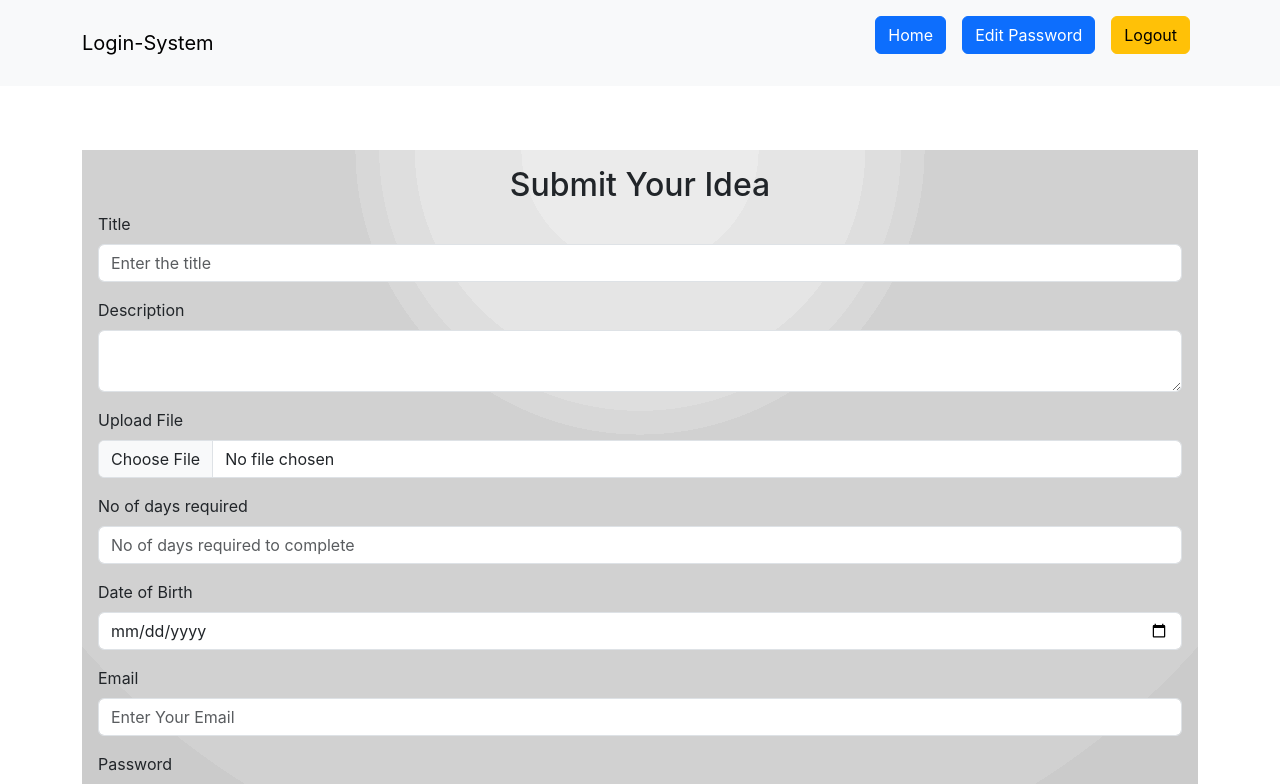
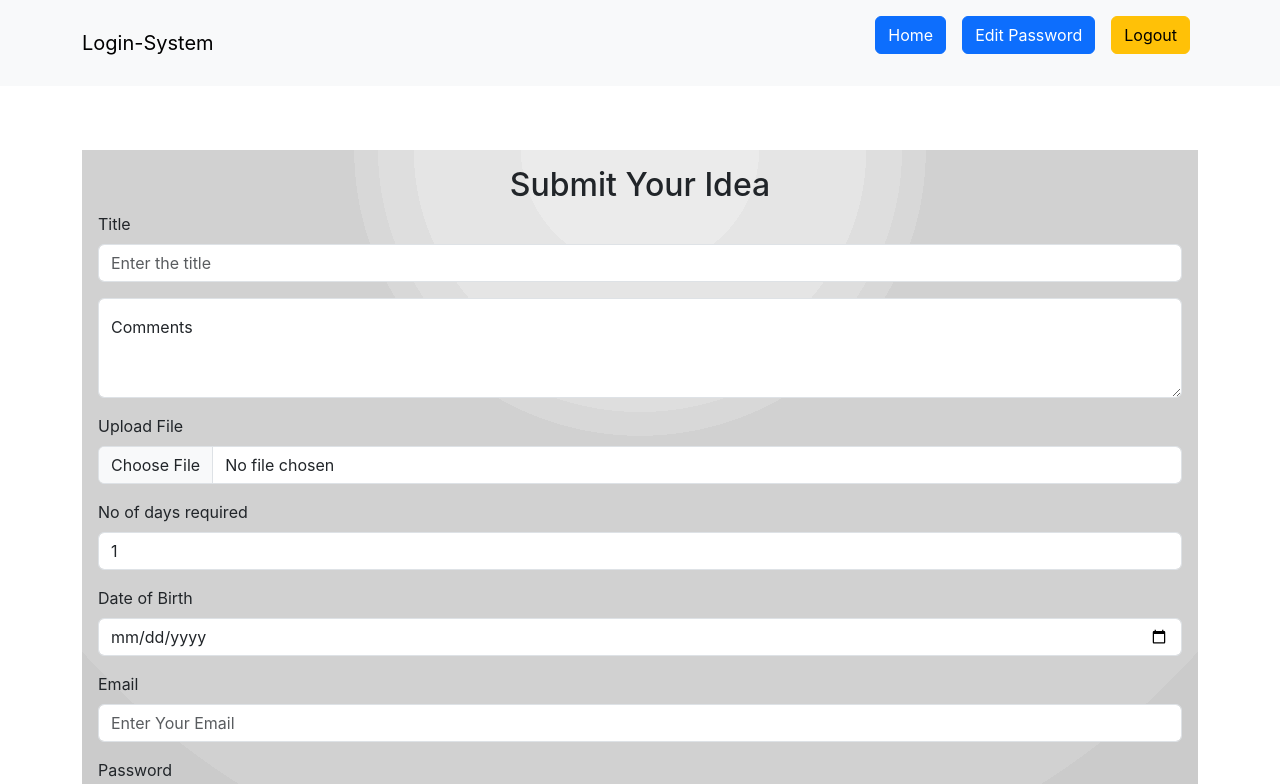
Before and after one commit to PrajwalVK7/secure-login-system-2, a React (Create React App) app: page /event in a window 1280 px wide. Shown: the top 784 px of the page. Built offline with nearby package versions, Linux system fonts and the light colour scheme; sample sign-in values are in the browser's storage.

Commit message:
input validation

```diff
--- a/src/pages/Apply.tsx
+++ b/src/pages/Apply.tsx
@@ -1,17 +1,24 @@
 import React, { useState } from 'react';
 import Header from '../components/Header';
 import { Col, Row, Form } from 'react-bootstrap';
+import FloatingLabel from 'react-bootstrap/FloatingLabel';
 
 interface FormData {
     title: string;
     description: string;
     file: File | null;
-    days: string;
+    days: number;
     dob: string;
     password: string;
     email: string;
     scheme: string;
     category: string;
+}
+interface Error {
+    emailError: string;
+    daysError: String;
+    dobError: String;
+    generalError: String;
 }
 
 function Apply() {
@@ -19,7 +26,7 @@ function Apply() {
         title: "",
         description: "",
         file: null,
-        days: "",
+        days:1,
         dob: "",
         password: "",
         email: "",
@@ -31,23 +38,80 @@ function Apply() {
     console.log(eventData)
 
     console.log(isChecked)
+    const [inputError, setInputError] = useState<Error>({
+        emailError: "",
+        daysError: "",
+        dobError: "",
+        generalError: ""
+    })
+    const formatDate = (dateString: string): string => {
+        if (!dateString) return '';
+        const date = new Date(dateString);
+        const day = date.getDate().toString().padStart(2, '0');
+        const month = (date.getMonth() + 1).toString().padStart(2, '0'); // January is 0!
+        const year = date.getFullYear();
+        return `${day}-${month}-${year}`;
+    };
 
-    const handleSubmit = ()=>{
-alert("zxdfghjk")
-        const {title,description,file,days,dob,password,email,scheme,category}= eventData;
 
-        if(isChecked){
-            if(!title){
-                alert("blah")
+    const handleChange = (e: React.ChangeEvent<HTMLInputElement>) => {
+
+        const { name, value } = e.target;
+
+        setEventData({ ...eventData, [name]: value });
+
+        if (name==="email") {
+            const emailRegex = /^[^\s@]+@[^\s@]+\.[^\s@]+$/;
+
+            if (!emailRegex.test(value)) {
+                setInputError({ ...inputError, emailError: "Invalid email address" })
+                // console.log(inputError.emailError)
             }
-            else{
-                alert("Proceed")
+            else {
+                setInputError({ ...inputError, emailError: "" })
+
             }
         }
-        else{
-            alert("Checkbox")
+        if (value==="dob") {
+            const dobRegex = /^(19[0-9]{2}|200[0-5])-(0[1-9]|1[0-2])-(0[1-9]|[12][0-9]|3[01])$/;
+            if (!dobRegex.test(value)) {
+                setInputError({ ...inputError, dobError: "Invalid date, only age above 19,are eligible" });
+            } else {
+                setInputError({ ...inputError, dobError: "" });
             }
         }
+        if (name === "days") {
+            const daysValue = parseInt(value);
+
+            if (isNaN(daysValue) || daysValue < 1 || daysValue >= 10) {
+                setInputError({ ...inputError, daysError: "Invalid, Number of days must be between 1 and 10" });
+            } else {
+                setInputError({ ...inputError, daysError: "" });
+            }
+        }
+
+
+console.log(inputError)
+
+
+    };
+
+    const handleSubmit = () => {
+
+        const { title, description, file, days, dob, password, email, scheme, category } = eventData;
+
+        if(!title||!description||!file||!days||!dob||!password||!email||!scheme||!category){
+            alert("Please Fill the form completely")
+        }else{
+            if(!isChecked){
+                alert("Please agree terms and conditions")
+            }else{
+                alert("proveed")
+            }
+        }
+
+    };
+
     return (
         <>
             <Header />
@@ -55,7 +119,7 @@ alert("zxdfghjk")
                 <div className="main container-fluid mt-5 container">
                     <Row>
                         <Col lg={12} sm={12} xs={12} md={12}>
-                            <Form className='container mt-3 mb-5 p-3'  id='form-submit'>
+                            <Form className='container mt-3 mb-5 p-3' id='form-submit'>
                                 <h2 className='text-center'>Submit Your Idea</h2>
                                 <div>
                                     <div id='content '>
@@ -66,20 +130,24 @@ alert("zxdfghjk")
                                                     type="text"
                                                     placeholder="Enter the title"
                                                     required
-                                                    onChange={(e) => setEventData({ ...eventData, title: e.target.value })}
+                                                    name='title'
+                                                    value={eventData.title}
+                                                    onChange={handleChange}
                                                 />
                                             </Form.Group>
                                         </div>
                                         <div>
                                             <Form.Group className="mb-3">
-                                                <Form.Label>Description</Form.Label>
-                                                <textarea
-                                                    className='form-control'
-                                                    name="description"
-                                                    id="formDescription"
-                                                    required
-                                                    onChange={(e) => setEventData({ ...eventData, description: e.target.value })}
-                                                ></textarea>
+                                                <FloatingLabel controlId="floatingTextarea2" label="Comments">
+                                                    <Form.Control
+                                                        as="textarea"
+                                                        placeholder="description"
+                                                        style={{ height: '100px' }}
+                                                        name='description'
+                                                        value={eventData.description}
+                                                        onChange={handleChange}
+                                                    />
+                                                </FloatingLabel>
                                             </Form.Group>
                                         </div>
                                         <div>
@@ -106,9 +174,13 @@ alert("zxdfghjk")
                                                     type="number"
                                                     placeholder="No of days required to complete"
                                                     required
-                                                    onChange={(e) => setEventData({ ...eventData, days: e.target.value })}
-                                                />
+                                                    name='days'
+                                                    value={eventData.days}
+                                                    onChange={handleChange} />
                                             </Form.Group>
+                                            {inputError && inputError.daysError && (
+                                                <span className='text-danger'>error: {inputError.daysError}</span>
+                                            )}
                                         </div>
                                         <div>
                                             <Form.Group className="mb-3">
@@ -116,10 +188,16 @@ alert("zxdfghjk")
                                                 <Form.Control
                                                     type="date"
                                                     required
-                                                    onChange={(e) => setEventData({ ...eventData, dob: e.target.value })}
+                                                    name='dob'
+                                                    value={eventData.dob}
+                                                    onChange={handleChange}
                                                 />
                                             </Form.Group>
+                                            {inputError && inputError.dobError && (
+                                                <span className='text-danger'>error: {inputError.dobError}</span>
+                                            )}
                                         </div>
+
                                         <div>
                                             <Form.Group className="mb-3" controlId="formEmail">
                                                 <Form.Label>Email</Form.Label>
@@ -127,9 +205,12 @@ alert("zxdfghjk")
                                                     type="email"
                                                     placeholder="Enter Your Email"
                                                     required
-                                                    onChange={(e) => setEventData({ ...eventData, email: e.target.value })}
-                                                />
-                                            </Form.Group>
+                                                    name='email'
+                                                    value={eventData.email}
+                                                    onChange={handleChange} />
+                                                {inputError && inputError.emailError && (
+                                                    <span className='text-danger'>error: {inputError.emailError}</span>
+                                                )}                                            </Form.Group>
                                         </div>
                                         <div>
                                             <Form.Group className="mb-3" controlId="formPassword">
@@ -138,8 +219,9 @@ alert("zxdfghjk")
                                                     type="password"
                                                     placeholder="Enter Your Password"
                                                     required
-                                                    onChange={(e) => setEventData({ ...eventData, password: e.target.value })}
-                                                />
+                                                    name='password'
+                                                    value={eventData.password}
+                                                    onChange={handleChange} />
                                             </Form.Group>
                                         </div>
                                         <div>
@@ -152,16 +234,14 @@ alert("zxdfghjk")
                                                         name="scheme"
                                                         value="A"
                                                         required
-                                                        onChange={(e) => setEventData({ ...eventData, scheme: e.target.value })}
-                                                    />
+                                                        onChange={handleChange} />
                                                     <Form.Check
                                                         type="radio"
                                                         label="B"
                                                         name="scheme"
                                                         value="B"
                                                         required
-                                                        onChange={(e) => setEventData({ ...eventData, scheme: e.target.value })}
-                                                    />
+                                                        onChange={handleChange} />
                                                 </div>
                                             </Form.Group>
                                         </div>
@@ -187,14 +267,14 @@ alert("zxdfghjk")
                                                     type="checkbox"
                                                     label="I agree to the terms and conditions"
                                                     required
-                                                onChange={(e)=>setIsChecked(e.target.checked)}
+                                                    onChange={(e) => setIsChecked(e.target.checked)}
                                                 />
                                             </Form.Group>
                                         </div>
 
                                         <div className='d-flex justify-content-center mb-5'>
                                             <button className='btn btn-warning me-5'>Reset</button>
-                                            <button type='submit' className='btn btn-success me-5'onClick={handleSubmit}>Submit</button>
+                                            <button type='submit' className='btn btn-success me-5' onClick={handleSubmit}>Submit</button>
                                         </div>
                                     </div>
                                 </div>
```
Lines whose indentation alone changed are shown as unchanged.
